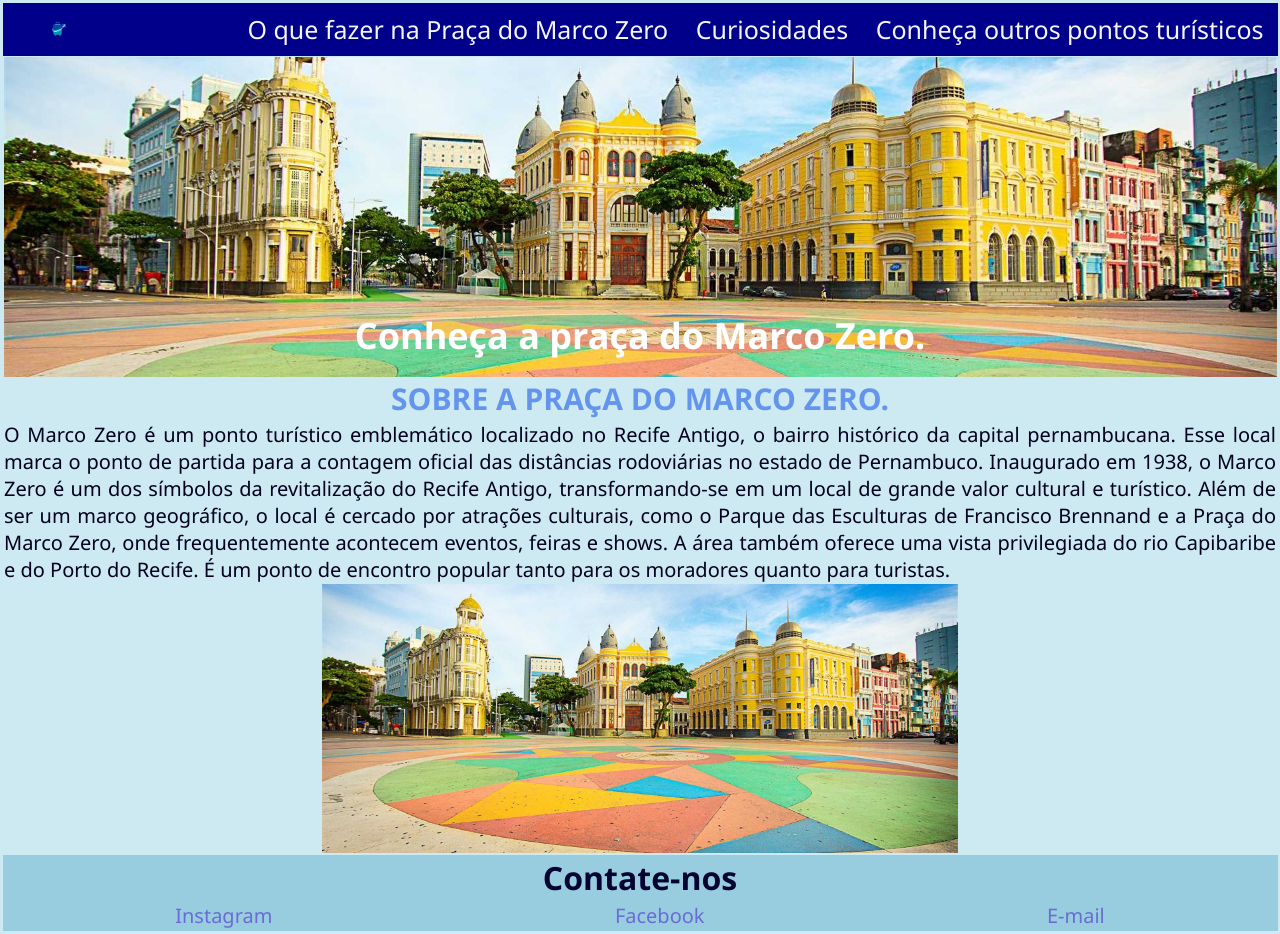
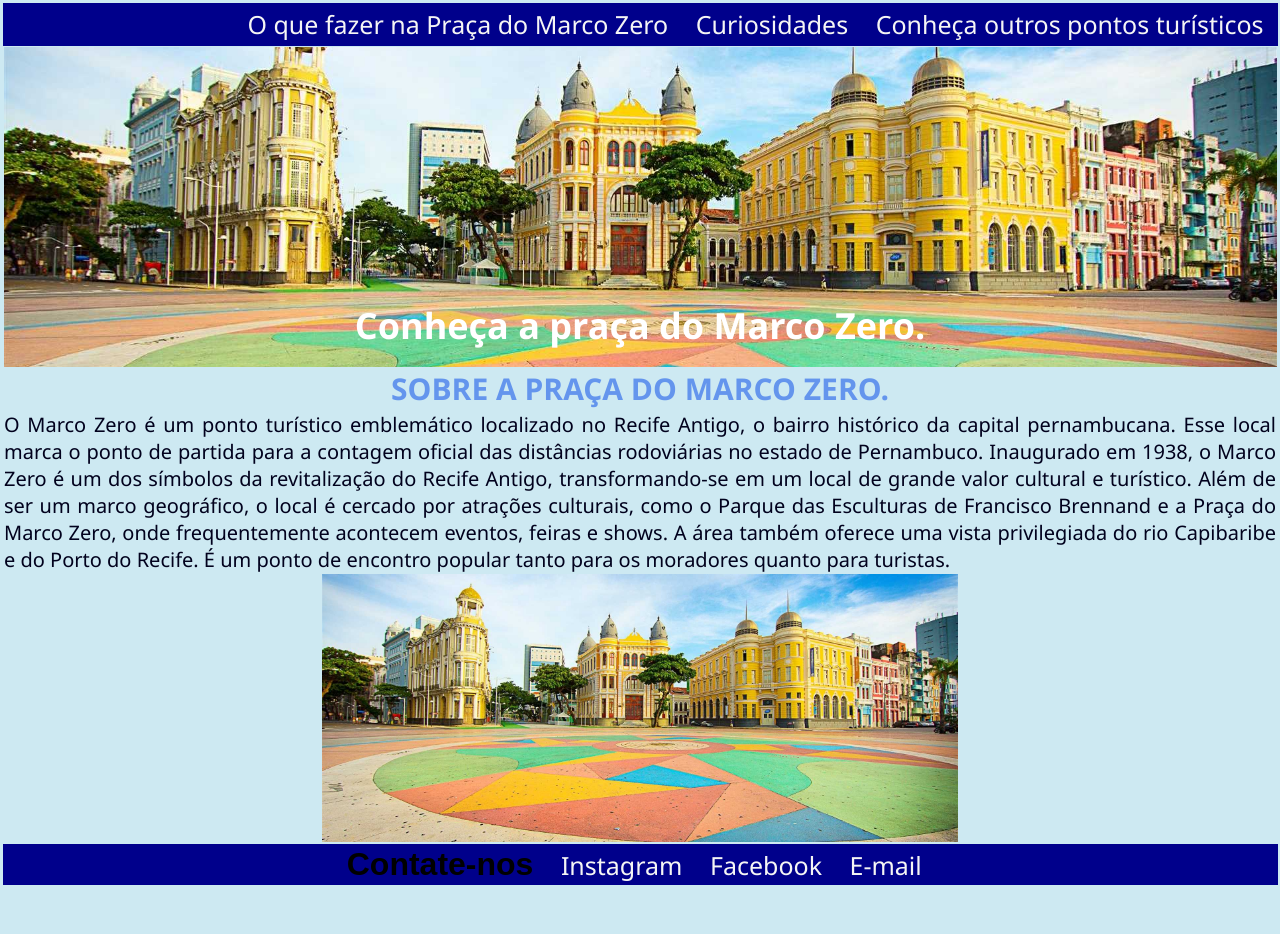
Before and after one commit to Aline-Albanez/exerc-cio_recife, a plain HTML site: page index.html in a window 1280 px wide. After the commit the page ends 888 px from the top, so only its background shows below. Drawn offline with Linux system fonts and the light colour scheme.

Commit message:
Modifica footer

```diff
--- a/index.html
+++ b/index.html
@@ -8,7 +8,6 @@
 </head>
 <body>
     <header>
-        <img src="./img/logo.png" alt="Logo do site">
             <nav>
                 <ul>
                     <a href="./o_que_fazer.html"><li>O que fazer na Praça do Marco Zero</li></a>
@@ -29,9 +28,9 @@
     <footer>
         <h1>Contate-nos</h1>
         <ul>
-            <li>Instagram</li>
-            <li>Facebook</li>
-            <li>E-mail</li>
+           <a href="https://www.instagram.com/?hl=pt-br"> <li>Instagram</li></a>
+           <a href="https://pt-br.facebook.com/"> <li>Facebook</li></a>
+           <a href="https://login.yahoo.com/?.src=ym&pspid=1197806870&activity=header-signin&.lang=pt-BR&.intl=br&.done=https%3A%2F%2Fbr.mail.yahoo.com%2Fd"><li>E-mail</li></a>
         </ul>
     </footer>
 </body>
--- a/style.css
+++ b/style.css
@@ -15,18 +15,13 @@ header{
     display: flex;
     align-items: center;
     flex-direction: row;
-    justify-content: space-between;
-}
-
-header img{
-    width: 100px;
-    padding-left: 10px;
+    justify-content: flex-end;
 }
 
 header ul{
     list-style: none;
     Display: flex;
-    justify-content: space-between;
+    justify-content: flex-end;
     flex-direction: row;
     align-items:center ;
 }
@@ -114,25 +109,34 @@ section img{
 
 
 footer{
-    background-color: rgb(151, 205, 223);
-}
-
-footer h1{
-    text-align: center;
-    color: rgb(3, 3, 50);
-    font-family: 'Segoe UI', Tahoma, Geneva, Verdana, sans-serif;
+    background-color: darkblue;
+    padding-right: 10px;
+    display: flex;
+    align-items: center;
+    flex-direction: row;
+    justify-content: center;
 }
 
 footer ul{
-    display: flex;
-    justify-content: space-around;
+    list-style: none;
+    Display: flex;
+    justify-content: center;
     flex-direction: row;
     align-items:center ;
 }
 
 footer li{
-    list-style: none;
-    color: rgb(107, 107, 213);
-    font-size: 20px;
+    margin-left: 24px;
+    font-size: 25px;
     font-family: 'Segoe UI', Tahoma, Geneva, Verdana, sans-serif;
 }
+
+footer a{
+    color: whitesmoke;
+    text-decoration: none;
+    transition: color 0.5s;
+}
+
+footer a:hover{
+    color: rgb(117, 117, 234);
+}
```
Also changed, not shown: curiosidades.html (+3 -2 lines), o_que_fazer.html (+3 -1 lines), outros_pontos_turisticos.html (+2 -3 lines).
